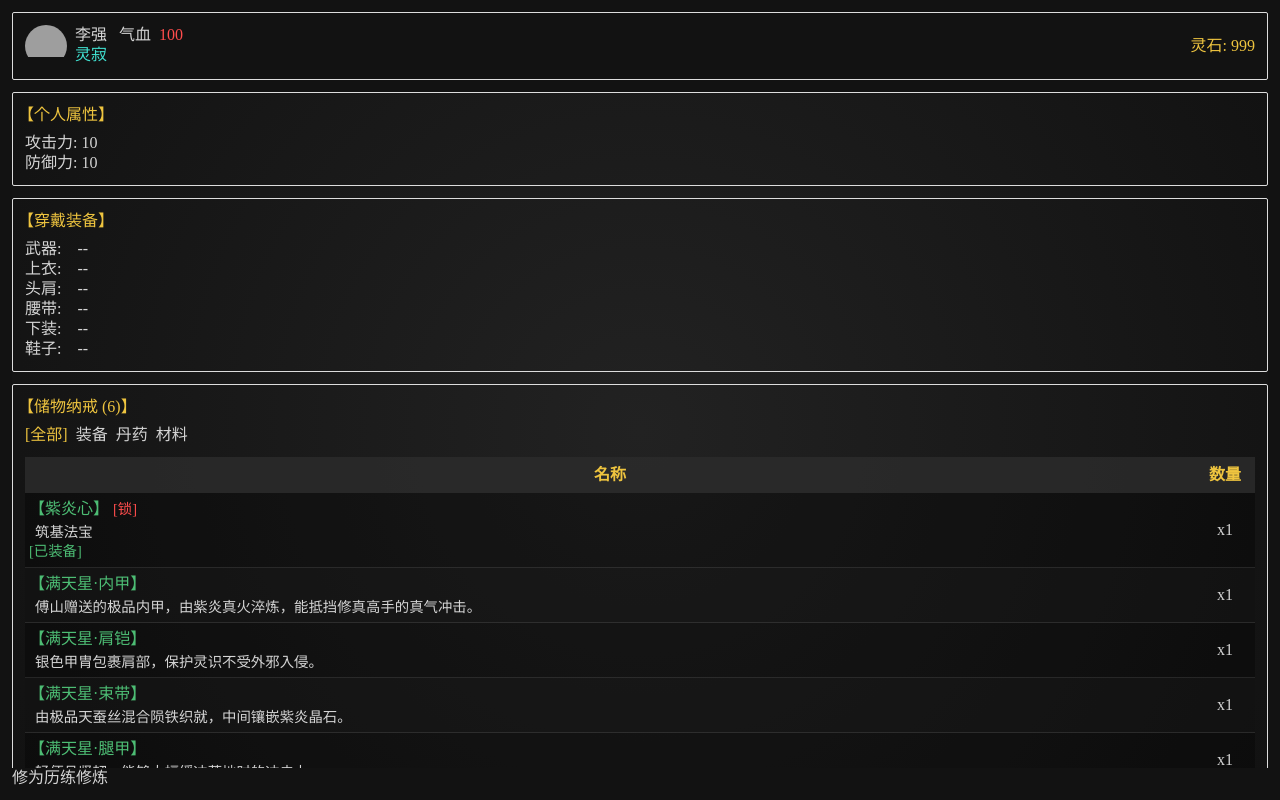
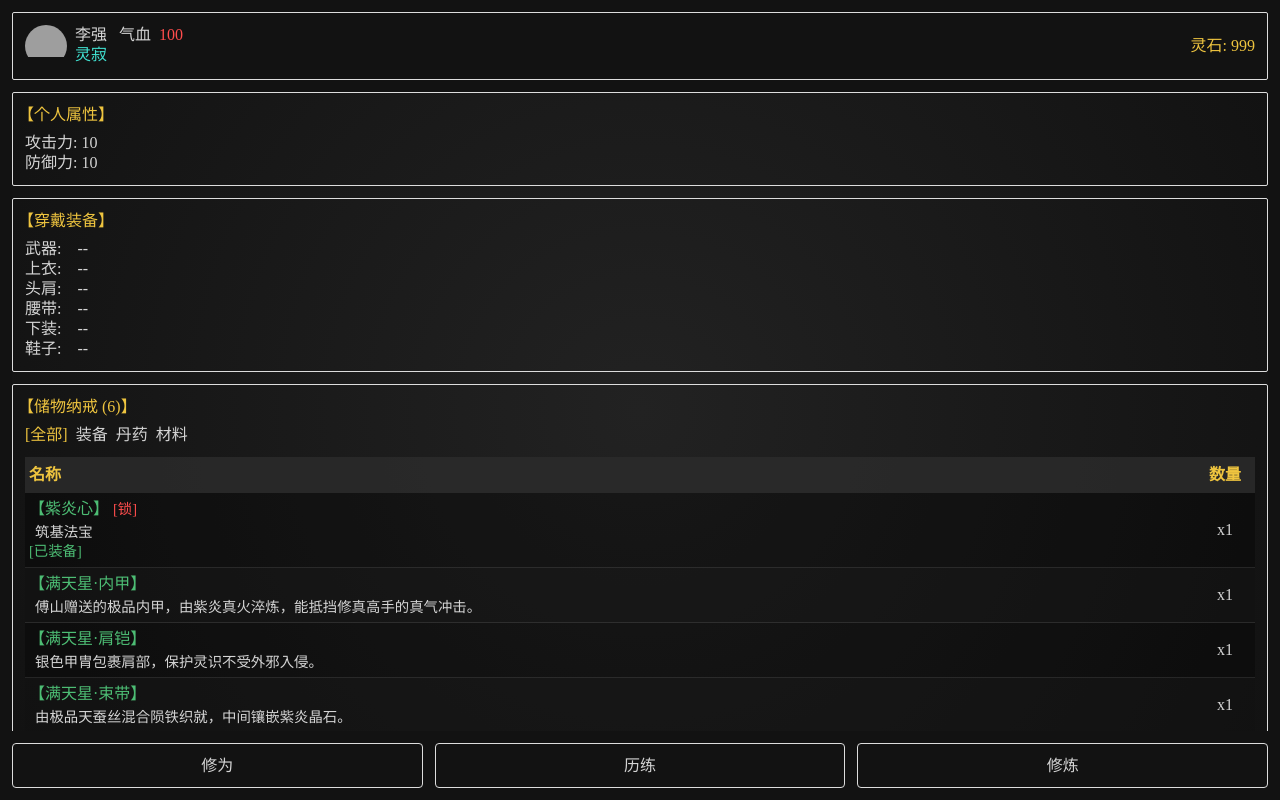
Before and after one commit to ChaoQunPeng/dialogium, a Vue app: page / in a window 1280 px wide. Built offline with nearby package versions, Linux system fonts and the light colour scheme; grey boxes are pictures that could not be loaded.

Commit message:
优化样式

```diff
--- a/src/App.vue
+++ b/src/App.vue
@@ -124,6 +124,18 @@ body {
   }
 
   .game-nav {
+    gap: 12px;
+    padding-top: 12px;
+
+    .nav-item {
+      display: flex;
+      align-items: center;
+      justify-content: center;
+      border: 1px solid #ddd;
+      border-radius: 4px;
+      height: 45px;
+      flex: 1;
+    }
   }
 }
 </style>
--- a/src/components/CharacterPanel.vue
+++ b/src/components/CharacterPanel.vue
@@ -39,7 +39,7 @@
         <table>
           <thead>
             <tr>
-              <th style="min-width: 150px">名称</th>
+              <th style="min-width: 150px; text-align: left">名称</th>
               <th style="width: 60px">数量</th>
               <!-- <th style="width: 50px">效果</th> -->
               <!-- <th style="width: 60px">操作</th> -->
```
